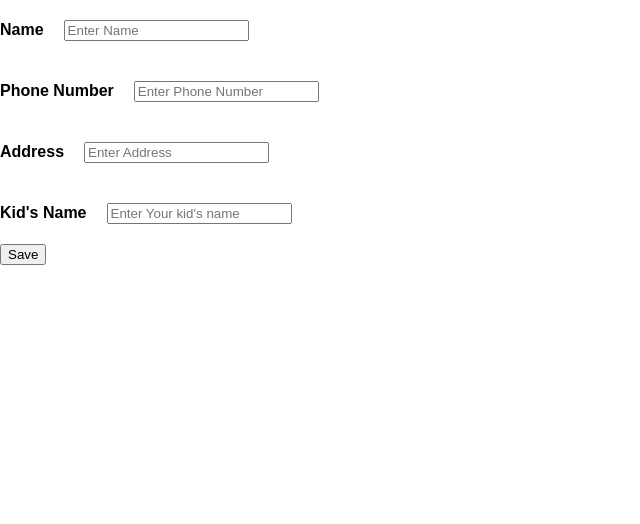
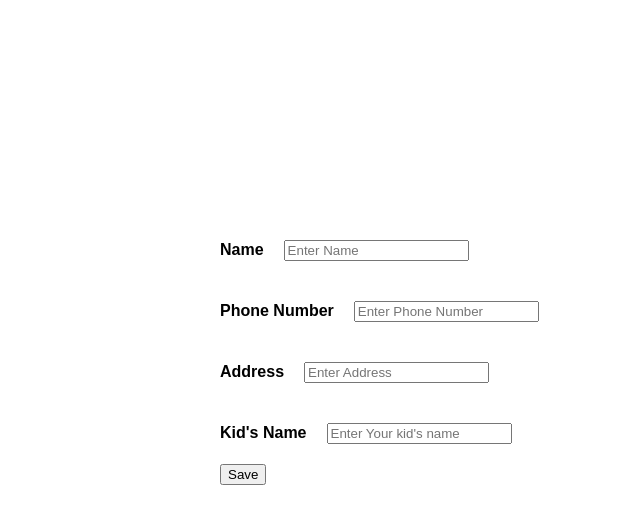
Before and after one commit to madgreasemonkey/ReactJSReduxSample, a React (Create React App) app: page / in a window 1280 px wide. Shown: the top 524 px of the page, without its empty margins (0-640 px from the left). Built offline with nearby package versions, Linux system fonts and the light colour scheme.

Commit message:
201805031824_save,

```diff
--- /dev/null
+++ b/src/UserDataEdit.css
@@ -0,0 +1,4 @@
+.container{
+  padding: 220px
+  direction: rtl
+}
--- a/src/UserDataEdit.js
+++ b/src/UserDataEdit.js
@@ -35,7 +35,7 @@ export default class UserDataEdit extends Component{
 
   render(){
     return(
-      <div>
+      <div className="container">
         <form onSubmit={this._saveInfo}>
           <label><b>Name</b></label>
           <input className="input"
```
